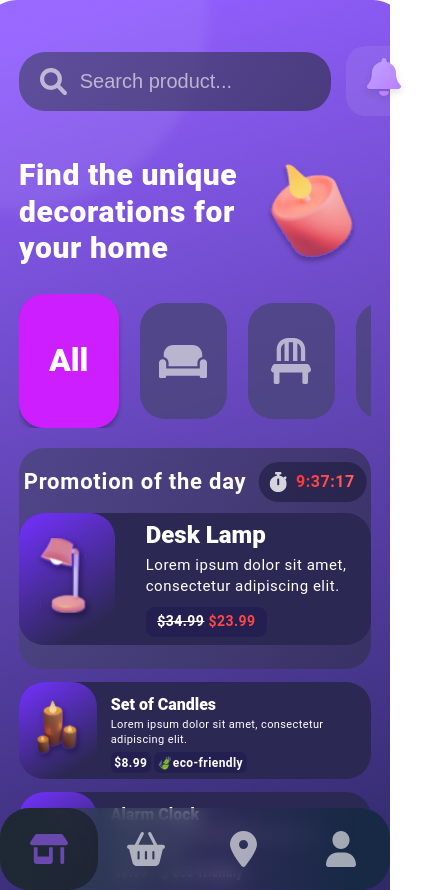
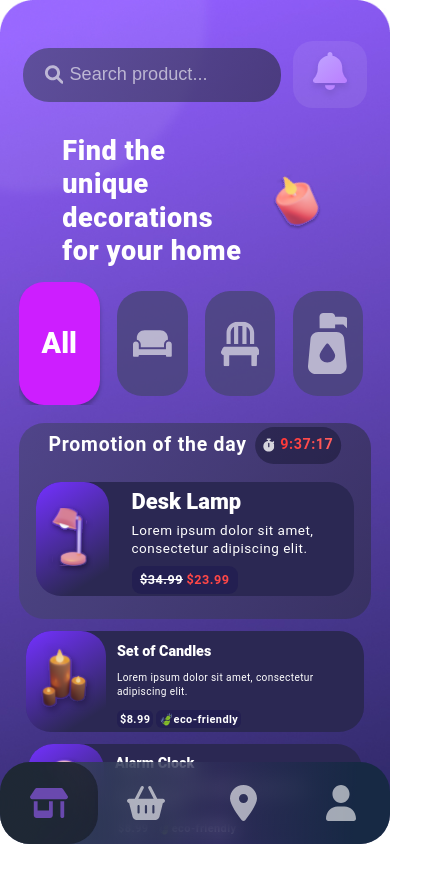
Before and after one commit to Rustam9724/furniture, a React (Create React App) app: page /furniture/main in a window 390 px wide. Shown: the whole page, 423 px wide, since content can reach past the window. After the commit the page ends 844 px from the top, so only its background shows below. Built offline with nearby package versions, Linux system fonts and the light colour scheme.

Commit message:
init: decorations section responsivness and adaptive

```diff
--- a/src/components/Decorations.jsx
+++ b/src/components/Decorations.jsx
@@ -39,7 +39,7 @@ function Decorations() {
     }
 
     const carouselItemStyle = {
-        marginLeft: `${slideNumber * -28}%`,
+        marginLeft: `${slideNumber * -25}%`,
     }
 
     function setProductsFinishPoint(e) {
@@ -59,8 +59,17 @@ function Decorations() {
         }
     }
 
+    let mrgTop;
+    if (document.documentElement.clientHeight <= 480) {
+        mrgTop = -29;
+    } else if (document.documentElement.clientHeight > 480 && document.documentElement.clientHeight <= 569) {
+        mrgTop = -20;
+    } else {
+        mrgTop = -13
+    }
+
     const productsItemStyle = {
-        marginTop: `${productNumber * -36}%`,
+        marginTop:`${productNumber * mrgTop}vh`,
     }
 
     // Таймер
@@ -83,6 +92,9 @@ function Decorations() {
             <div className="decorations__container _container">
                 <div className="decorations__header">
                     <label className="decorations__search">
+                        <svg width="27" height="27" viewBox="0 0 27 27" fill="none" xmlns="http://www.w3.org/2000/svg">
+                            <path d="M26.383 23.3957L20.0707 17.0841C21.5062 14.9533 22.2144 12.2911 21.8352 9.45425C21.1887 4.62904 17.2336 0.702329 12.4031 0.0908335C5.22119 -0.817841 -0.817974 5.22065 0.0908535 12.4018C0.702574 17.2338 4.63025 21.1917 9.45651 21.835C12.2936 22.214 14.9567 21.5061 17.0872 20.0707L23.3995 26.3823C24.2232 27.2059 25.559 27.2059 26.3827 26.3823C27.2057 25.5576 27.2057 24.2183 26.383 23.3957ZM4.17124 10.9676C4.17124 7.24597 7.19926 4.21828 10.9213 4.21828C14.6433 4.21828 17.6713 7.24597 17.6713 10.9676C17.6713 14.6892 14.6433 17.7168 10.9213 17.7168C7.19926 17.7168 4.17124 14.6902 4.17124 10.9676Z" fill="white" fill-opacity="0.6"/>
+                        </svg>
                         <input type="text" placeholder="Search product..."/>
                     </label>
                     <div className="decorations__notififications">
@@ -158,8 +170,10 @@ function Decorations() {
                                 <div className="decorations__card__description dec-description">
                                     <h2 className="dec-description__title">Set of Candles</h2>
                                     <p>Lorem ipsum dolor sit amet, consectetur adipiscing elit.</p>
-                                    <div className="dec-description__price">$8.99</div>
-                                    <div className="dec-description__price">🍃eco-friendly</div>
+                                    <div className="dec-description__price-block">
+                                        <div className="dec-description__price">$8.99</div>
+                                        <div className="dec-description__price">🍃eco-friendly</div>
+                                    </div>
                                 </div>
                             </div>
                         </div>
@@ -173,15 +187,17 @@ function Decorations() {
                                 <div className="decorations__card__description dec-description">
                                     <h2 className="dec-description__title">Alarm Clock</h2>
                                     <p>Lorem ipsum dolor sit amet, consectetur adipiscing elit.</p>
-                                    <div className="dec-description__price">$8.99</div>
-                                    <div className="dec-description__price">🍃eco-friendly</div>
+                                    <div className="dec-description__price-block">
+                                        <div className="dec-description__price">$8.99</div>
+                                        <div className="dec-description__price">🍃eco-friendly</div>
+                                    </div>
                                 </div>
                             </div>
                         </div>
                     </Link>
                 </div>
             </div>
-                <Footer />
+            <Footer />
         </section>
     )
 }
--- a/src/components/DeskLamp.jsx
+++ b/src/components/DeskLamp.jsx
@@ -44,7 +44,7 @@ function DeskLamp() {
                     </div>
                     <div className="desk-lamp__parametr">
                         <svg width="17" height="22" viewBox="0 0 17 22" fill="none" xmlns="http://www.w3.org/2000/svg">
-                            <g clip-path="url(#clip0_108_136)">
+                            <g clipPath="url(#clip0_108_136)">
                             <path d="M4.9628 19.5207C4.9628 19.7913 5.0432 20.0553 5.19673 20.2809L5.95553 21.3847C6.18795 21.7231 6.71566 21.9983 7.13491 21.9983H9.86509C10.2829 21.9983 10.8107 21.7233 11.0431 21.3847L11.7993 20.2813C11.9293 20.0906 12.036 19.7498 12.036 19.5207L12.0417 17.8364H4.95837L4.9628 19.5207ZM8.47348 0.000600465C3.95962 0.0140282 0.708374 3.56515 0.708374 7.52386C0.708374 9.43081 1.43619 11.1693 2.63681 12.4996C3.36861 13.3092 4.51124 15.0017 4.94863 16.4291C4.95002 16.4399 4.95279 16.4513 4.95417 16.4627H12.0464C12.0477 16.4513 12.0505 16.4406 12.0519 16.4291C12.4891 15.0017 13.6319 13.3092 14.3637 12.4996C15.5657 11.2063 16.2917 9.47035 16.2917 7.52386C16.2917 3.37781 12.7899 -0.012157 8.47348 0.000600465ZM8.50004 4.12546C6.54637 4.12546 4.95837 5.66761 4.95837 7.52429C4.95837 7.94066 4.63962 8.25003 4.25004 8.25003C3.86046 8.25003 3.54171 7.94066 3.54171 7.56253C3.54171 4.90878 5.76632 2.78871 8.50004 2.78871C8.89157 2.78871 9.20837 3.09632 9.20837 3.47621C9.20837 3.85609 8.88962 4.12546 8.50004 4.12546Z" fill="white"/>
                             </g>
                             <defs>
--- a/src/styles/decorations.scss
+++ b/src/styles/decorations.scss
@@ -1,34 +1,49 @@
 .decorations {
-    padding: 46px 0 0;
+    padding: 4.9vh 0 0; //46px 0 0
     background: url("../../public/assets/images/decorations/decorations-background.jpg") no-repeat center top;
-    min-height: 890px;
-    max-height: 890px;
     position: relative;
+    background-size: cover;
+    width: 100%;
+    margin: 0 auto;
+    min-height: 100vh;
+    max-height: 100vh;
 
     .decorations__container {
         position: relative;
-        max-width: 446px;
+        // max-width: 446px; //446px
     }
 
     .decorations__header {
         display: flex;
-        column-gap: 15px;
+        column-gap: 3.5%; //15px
         align-items: center;
-        margin: 0 0 30px;
+        justify-content: center;
+        margin: 0 0 3.2vh; //0 0 30px
 
         .decorations__search {
             border-radius: 26px;
             background: linear-gradient(94deg, rgba(71, 68, 116, 0.70) -1.12%, rgba(50, 47, 81, 0.70) 104.55%);
-            padding: 0 21px;
-            max-width: 312px;
+            padding: 0 2.5vh; //0 21px
+            max-width: 73%; //312px
+            display: flex;
+            // justify-content: center;
+            align-items: center;
+            column-gap: 3%;
+
+            svg {
+                display: block;
+                width: 8.6%;
+            }
 
             input {
-                background: url("../../public/assets/images/decorations/glass.svg") no-repeat left center;
+                // background: url("../../public/assets/images/decorations/glass.svg") no-repeat left center;
+                background-color: rgba(255, 255, 255, 0);
                 color: rgba(255, 255, 255, 0.60);
-                font-size: 2rem;
+                font-size: 2.15vh; //2rem
                 line-height: 59/20 * 100%;
-                padding-left: 40px;
+                // padding-left: 13%; //40px
                 outline: none;
+                max-width: 70%;
 
                 &::placeholder {
                     color: rgba(255, 255, 255, 0.60);
@@ -37,7 +52,7 @@
         }
 
         .decorations__notififications {
-            padding: 10px 15.5px;
+            padding: 1vh 3.9%; //10px 15.5px
             border-radius: 20px;
             background: rgba(255, 255, 255, 0.08);
         }
@@ -47,26 +62,31 @@
         display: flex;
         justify-content: center;
         align-items: center;
-        column-gap: 10px;
-        margin: 0 0 16px;
+        column-gap: 2.3%; //10px
+        margin: 0 0 1.7vh; //0 0 16px
 
         .notifications__title {
             color: #FFF;
-            font-size: 3rem;
+            font-size: 3.2vh; //
             font-weight: 800;
             line-height: 123.188%;
             letter-spacing: 0.6px;
-            max-width: 220px;
+            max-width: 55%; //220px
+        }
+
+        img {
+            width: 18%;
+            aspect-ratio: 77/99;
         }
     }
 
     .notifications__carousel {
         overflow: hidden;
         display: flex;
-        column-gap: 21px;
+        column-gap: 4.9%; //21px
         align-items: center;
-        margin: 0 0 20px;
-        height: 134px;
+        margin: 0 0 2.15vh; //0 0 20px
+        height: 14.5vh; //134px
 
         .notifications__carousel__item {
             display: flex;
@@ -75,13 +95,17 @@
             border-radius: 25px;
             background: rgba(71, 68, 116, 0.75);
             flex-shrink: 0;
-            width: 87px;
-            height: 116px;
+            width: 20%; //87px
+            height: 12.5vh; //116px
             transition: all 0.1s ease-in;
 
+            svg {
+                max-width: 55%;
+            }
+
             &.notifications__carousel__item_active {
-                width: 100px;
-                height: 134px;
+                width: 23%; //100px
+                height: 14.5vh; //134px
                 background: #CD1EFF;
                 box-shadow: 0px 4px 4px 0px rgba(0, 0, 0, 0.25);
             }
@@ -89,7 +113,7 @@
             p {
                 color: #FFF;
                 font-family: Roboto;
-                font-size: 3.2rem;
+                font-size: 3.4vh; //3.2rem
                 font-weight: 800;
                 line-height: 38/32 * 100%;
             }
@@ -109,26 +133,26 @@
             .active-card__wrapper {
                 border-radius: 25px;
                 width: 100%;
-                height: 221px;
-                padding-top: 65px;
+                // height: 24vh; //221px
+                padding: 7vh 5% 2.7vh; //65px 24px 25px
                 background: linear-gradient(94deg, rgba(71, 68, 116, 0.70) -1.12%, rgba(50, 47, 81, 0.70) 104.55%);
                 position: relative;
 
                 .promotion {
                     display: flex;
                     align-items: center;
-                    column-gap: 12px;
+                    column-gap: 2.8%; //12px
                     justify-content: center;
                     position: absolute;
-                    top: 14px;
+                    top: 0.5vh; //14px
                     left: 50%;
                     transform: translateX(-50%);
-                    min-width: max-content;
+                    min-width: 85%;
 
                     p {
                         color: white;
                         font-family: Roboto;
-                        font-size: 2.2rem;
+                        font-size: 2.3vh; //2.2rem
                         font-weight: 700;
                         line-height: 138.687%;
                         letter-spacing: 0.77px;
@@ -137,13 +161,20 @@
                     .promotion__timer {
                         display: flex;
                         align-items: center;
-                        column-gap: 9px;
-                        padding: 9px 11.5px;
+                        padding: 0.97vh 2.7%; //9px 11.5px
                         border-radius: 103px;
                         background: rgba(10, 11, 29, 0.39);
+                        min-width: 27%;
+                        justify-content: space-between;
+                        column-gap: 2.1%;
+
+                        svg {
+                            max-width: 16%;
+                            display: block;
+                        }
 
                         p {
-                            font-size: 1.6rem;
+                            font-size: 1.7vh; //1.6rem
                             font-weight: 600;
                             line-height: 138.687%;
                             letter-spacing: 0.56px;
@@ -152,53 +183,72 @@
                             -webkit-background-clip: text;
                             -webkit-text-fill-color: transparent;
                         }
+
+                        // @media (max-height: 480px) {
+                        //     p {
+                        //         font-size: 1.2rem;
+                        //     }
+                        // }
                     }
                 }
             }
 
             &:not(:last-child) {
-                margin-bottom: 13px;
+                margin-bottom: 1.4vh; //13px
             }
 
             .decorations__card__main {
                 background: #2B2853;
                 border-radius: 25px;
                 display: flex;
-                column-gap: 14px;
+                column-gap: 3.2%; //14px
 
                 .decoraitions__card__image {
                     border-radius: 25px;
                     background: linear-gradient(148deg, rgba(115, 49, 255, 0.90) 8.96%, rgba(115, 49, 255, 0.00) 83.97%);
-                    padding: 12px 12px 15px;
+                    padding: 1.3vh 3.15% 1.6vh; //12px 12px 15px
+                    display: flex;
+                    justify-content: center;
+                    align-items: center;
 
                     img {
-                        width: 54px;
-                        height: 70px;
+                        width: 100%; //54px
+                        // height: 70px;
+                        aspect-ratio: 54/70;
                     }
                 }
 
                 .dec-description {
-                    padding: 14px 14px 4px 0;
+                    padding: 1.5vh 3.7% 0.43vh 0; //14px 14px 4px 0
                     color: #FFF;
+                    display: flex;
+                    flex-direction: column;
+                    justify-content: space-between;
+                    align-items: flex-start;
 
                     .dec-description__title {
-                        font-size: 1.6rem;
+                        font-size: 1.7vh; //1.6rem
                         font-weight: 800;
                         line-height: 19/16 * 100%;
-                        margin: 0 0 2px;
+                        // margin: 0 0 0.2vh; //0 0 2px
                     }
 
                     p {
-                        font-size: 1.1rem;
+                        font-size: 1.2vh; //1.1rem
                         line-height: 138.687%;
                         letter-spacing: 0.385px;
-                        margin: 0 0 5px;
+                        // margin: 0 0 0.53vh; //0 0 5px
+                    }
+
+                    .dec-description__price-block {
+                        display: flex;
+                        width: 100%;
                     }
 
                     .dec-description__price {
                         display: inline-block;
-                        padding: 3px 3.5px 1px;
-                        font-size: 1.2rem;
+                        padding: 0.32vh 1.3% 0.1vh; //3px 3.5px 1px
+                        font-size: 1.3vh; //1.2rem
                         font-weight: 600;
                         line-height: 138.687%;
                         letter-spacing: 0.42px;
@@ -216,7 +266,7 @@
 
 
                         &:not(:last-child) {
-                            margin-right: 3px;
+                            margin-right: 3px; //1%
                         }
                     }
                 }
@@ -225,40 +275,40 @@
             &.decorations__card_active {
 
                 .decorations__card__main {
-                    column-gap: 31px;
+                    column-gap: 7.2%; //31px
 
                     .decoraitions__card__image {
-                        background: linear-gradient(148deg, rgba(115, 49, 255, 0.90) 8.96%, rgba(115, 49, 255, 0.00) 83.97%);
-                        padding: 16px 21px 17px 16px;
+                        padding: 1.7vh 4.9% 1.8vh 3.7%; //16px 21px 17px 16px
 
                         img {
-                            width: 59px;
-                            height: 99px;
+                            width: 100%; //59px
+                            // height: 99px;
+                            aspect-ratio: 59/99;
                         }
                     }
 
                     .dec-description {
-                        padding: 8px 14px 8px 0;
+                        padding: 0.86vh 3.3% 0.86% 0; //8px 14px 8px 0
 
                         .dec-description__title {
-                            font-size: 2.4rem;
-                            margin: 0 0 6px;
+                            font-size: 2.6vh; //2.4rem
+                            margin: 0 0 0.64vh; //0 0 6px
                         }
 
                         p {
-                            font-size: 1.5rem;
+                            font-size: 1.6vh; //1.5rem
                             letter-spacing: 0.525px;
-                            margin: 0 0 10px;
+                            margin: 0 0 1vh; //0 0 10px
                         }
 
                         .dec-description__price {
-                            padding: 5.5px 11.5px;
-                            font-size: 1.4rem;
+                            padding: 0.59vh 4%; //5.5px 11.5px
+                            font-size: 1.5vh; //1.4rem
                             letter-spacing: 0.49px;
                             border-radius: 9px;
 
                             &:not(:last-child) {
-                                margin-right: 3px;
+                                margin-right: 1%; //3px
                             }
                         }
                     }
```
Also changed, not shown: src/components/Footer.jsx (+4 -4 lines).
